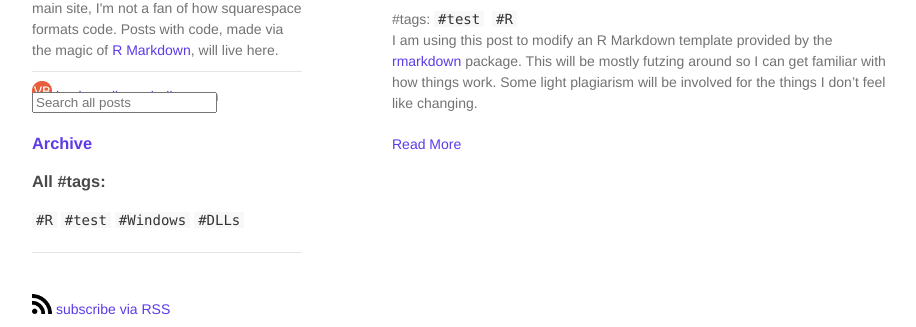
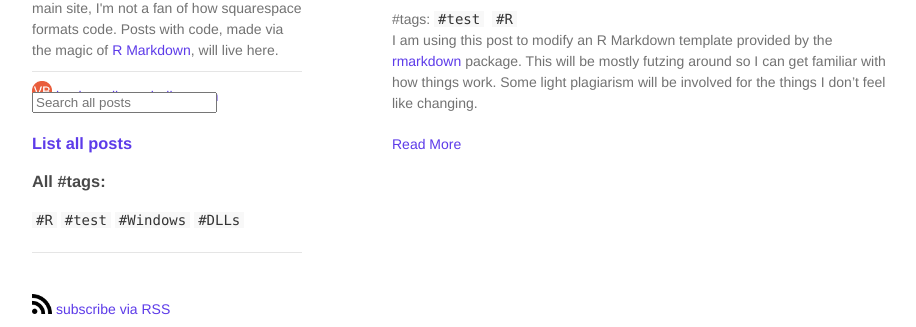
Before and after one commit to vbaliga/vbaliga.github.io, a Jekyll site: the page built from index.html, in a window 1280 px wide. Shown: the part 380-707 px from the top of the page, without its empty margins (178-1094 px from the left). Built offline with Jekyll 4.4.1, drawn with Linux system fonts in a browser that asks for light colours; a script that is not in the unit is left out; comment, search, counter and statistics services are not loaded.

Commit message:
Update default.html

```diff
--- a/_layouts/default.html
+++ b/_layouts/default.html
@@ -40,10 +40,21 @@
           <input type="hidden" name="sitesearch" value="vbaliga.github.io" />
           <input type="text" name="q" maxlength="255" placeholder="Search all posts" />
         </form>
-
+        <script>
+            (function() {
+              var cx = '011718425913766131532:nqpspj3hbew';
+              var gcse = document.createElement('script');
+              gcse.type = 'text/javascript';
+              gcse.async = true;
+              gcse.src = 'https://cse.google.com/cse.js?cx=' + cx;
+              var s = document.getElementsByTagName('script')[0];
+              s.parentNode.insertBefore(gcse, s);
+          })();
+        </script>
+        <gcse:search></gcse:search>
         <br>
 
-        <h3><a href={{"/archive/archive"}}>Archive</h3>
+        <h3><a href={{"/archive/archive"}}>List all posts</h3>
         {% include alltags.html %}
 
         <br>
@@ -51,7 +62,7 @@
 
         <hr size=1>
         <br>
-        <p class="view"><a href="https://www.vikram-baliga.com/"><img src="/images/appbar.rss.png" style="width:20px; height:20px" title="vikram-baliga.com" alt="vikram-baliga.com"></a><a href="https://vbaliga.github.io/feed.xml">&nbsp;subscribe via RSS</a></p>
+        <p class="view"><a href="https://vbaliga.github.io/feed.xml"><img src="/images/appbar.rss.png" style="width:20px; height:20px" title="vikram-baliga.com" alt="vikram-baliga.com"></a><a href="https://vbaliga.github.io/feed.xml">&nbsp;subscribe via RSS</a></p>
 
         <p class="view"><a href="https://github.com/vbaliga"><img src="/images/GitHub-Mark-64px.png" style="width:20px; height:20px" title="github.com/vbaliga" alt="github.com/vbaliga"><a href="{{ site.github.owner_url }}">&nbsp;my GitHub profile</a></p>
 
```
